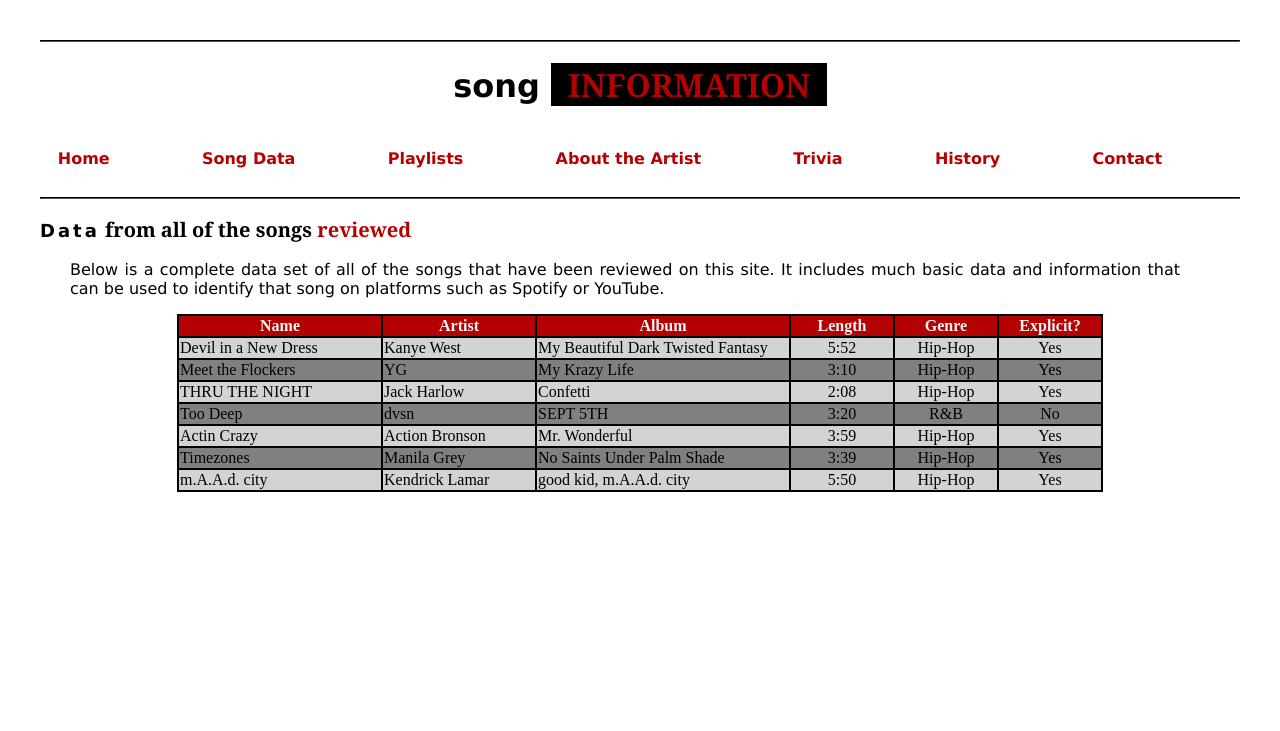
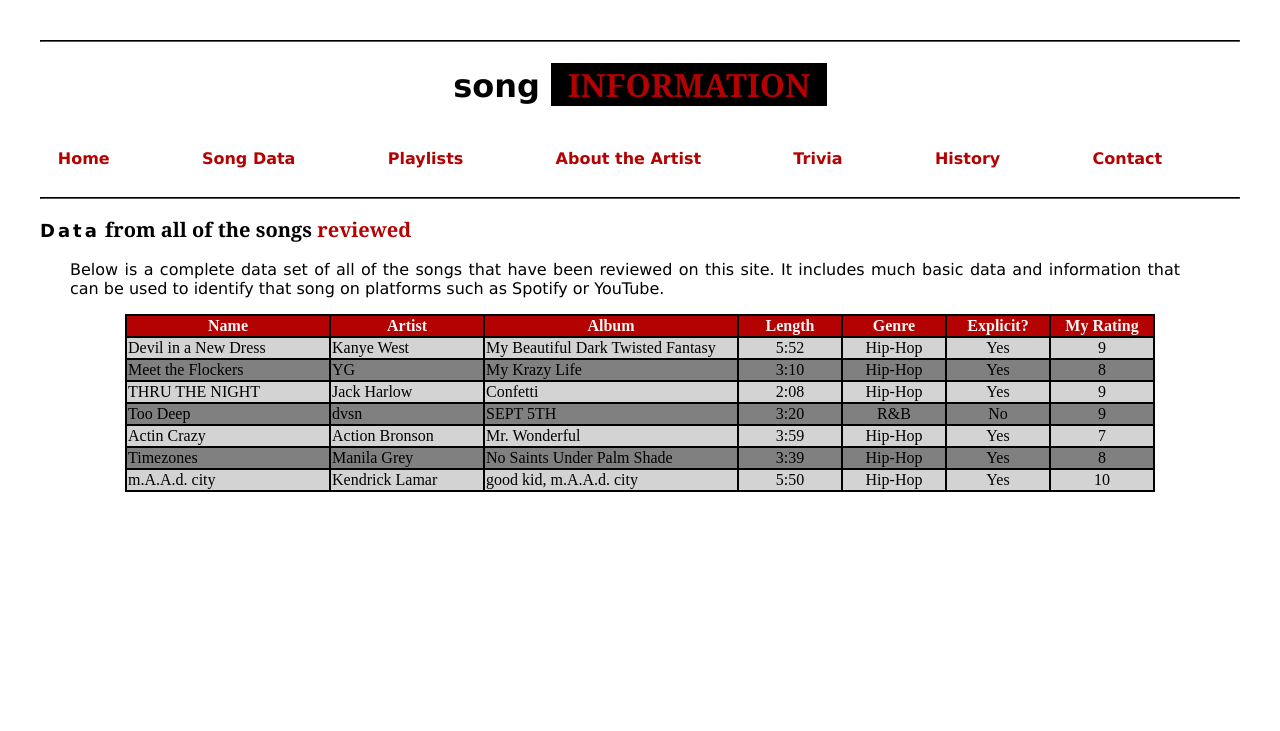
Before and after one commit to smcdermott3/project, a PHP site: page /song_info.html in a window 1280 px wide. Shown: the top 731 px of the page. Run offline with PHP 8.4, Linux system fonts and the light colour scheme.

Commit message:
song into rating

```diff
--- a/song_info.html
+++ b/song_info.html
@@ -55,6 +55,7 @@
         <th>Length</th>
         <th>Genre</th>
         <th>Explicit?</th>
+        <th>My Rating</th>
       </tr>
       <tr>
         <td>Devil in a New Dress</td>
@@ -63,6 +64,7 @@
         <td>5:52</td>
         <td>Hip-Hop</td>
         <td>Yes</td>
+        <td>9</td>
       </tr>
       <tr>
         <td>Meet the Flockers</td>
@@ -71,6 +73,7 @@
         <td>3:10</td>
         <td>Hip-Hop</td>
         <td>Yes</td>
+        <td>8</td>
       </tr>
       <tr>
         <td>THRU THE NIGHT</td>
@@ -79,6 +82,7 @@
         <td>2:08</td>
         <td>Hip-Hop</td>
         <td>Yes</td>
+        <td>9</td>
       </tr>
       <tr>
         <td>Too Deep</td>
@@ -87,6 +91,7 @@
         <td>3:20</td>
         <td>R&B</td>
         <td>No</td>
+        <td>9</td>
       </tr>
       <tr>
         <td>Actin Crazy</td>
@@ -95,6 +100,7 @@
         <td>3:59</td>
         <td>Hip-Hop</td>
         <td>Yes</td>
+        <td>7</td>
       </tr>
       <tr>
         <td>Timezones</td>
@@ -103,6 +109,7 @@
         <td>3:39</td>
         <td>Hip-Hop</td>
         <td>Yes</td>
+        <td>8</td>
       </tr>
       <tr>
         <td>m.A.A.d. city</td>
@@ -111,6 +118,7 @@
         <td>5:50</td>
         <td>Hip-Hop</td>
         <td>Yes</td>
+        <td>10</td>
       </tr>
     </table>
 
--- a/styles/rtd.css
+++ b/styles/rtd.css
@@ -251,6 +251,9 @@ td:nth-child(5) {
 td:nth-child(6) {
   width: 100px;
 }
+td:nth-child(7) {
+  width: 100px;
+}
 tr:hover {
   background-color: whitesmoke;
   box-shadow: 0 0px 12px 0 black
```
